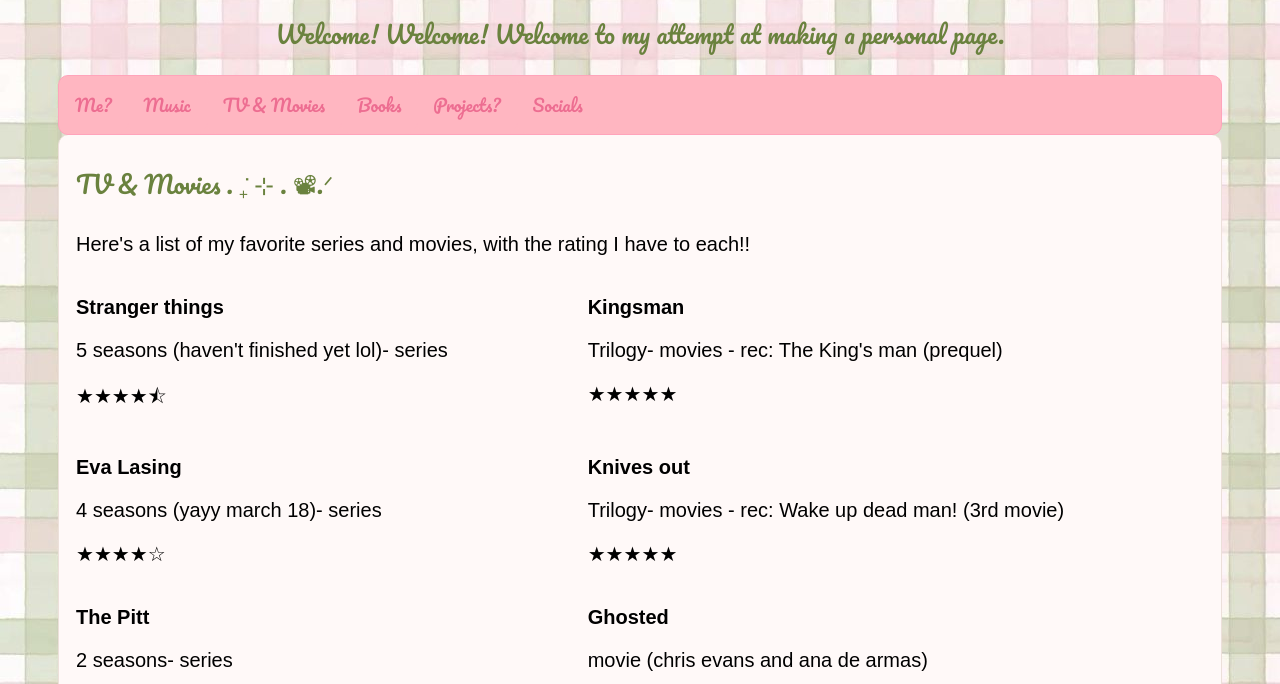
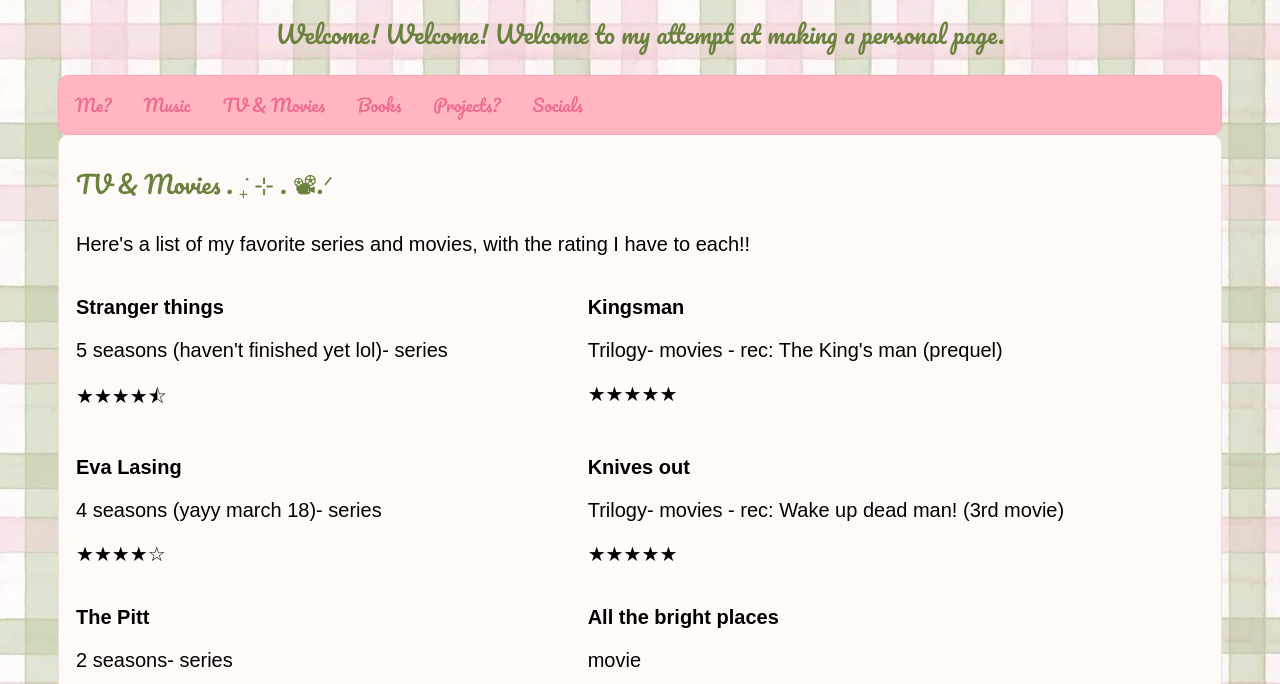
Before and after one commit to loumonti/introductory-page, a website built with webpack: page index.html in a window 1280 px wide. Both pictures are taken after a click on the button "TV & Movies". Shown: the part 116-800 px from the top of the page. Built offline with nearby package versions, Linux system fonts and the light colour scheme; files whose address does not match are found by name; a web font is replaced by a local one.

Commit message:
update movies

```diff
--- a/index.html
+++ b/index.html
@@ -228,9 +228,14 @@
       <p>2 seasons- series</p>
       <p>★★★★☆</p>
     </div>
-    <div class="GH">
-      <p><b>Ghosted</b></p>
-      <p>movie (chris evans and ana de armas)</p>
+    <div class="ATBP">
+      <p><b>All the bright places</b></p>
+      <p>movie </p>
+      <p>★★★★★</p>
+    </div>
+    <div class="S">
+      <p><b>Submarine</b></p>
+      <p>movie </p>
       <p>★★★★☆</p>
     </div>
   </div>
```
